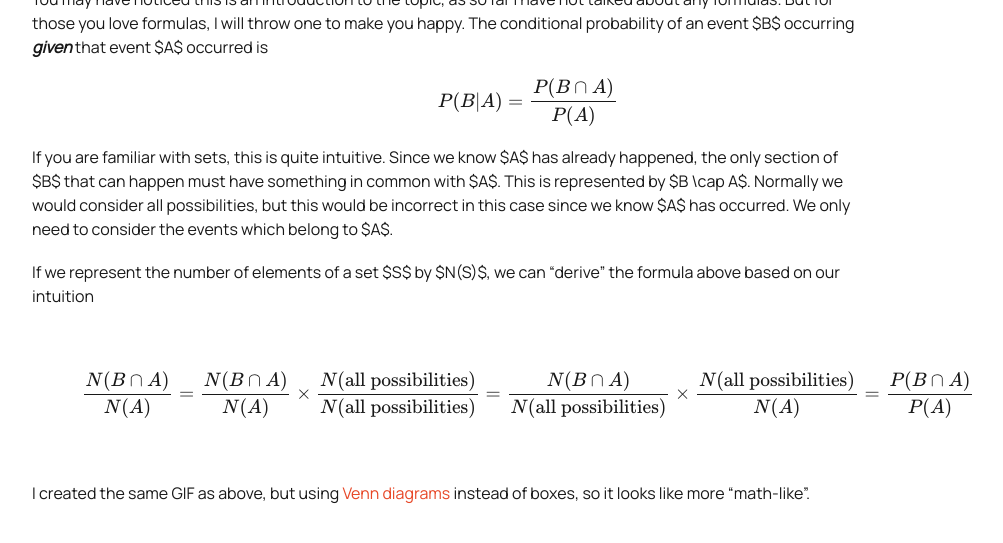
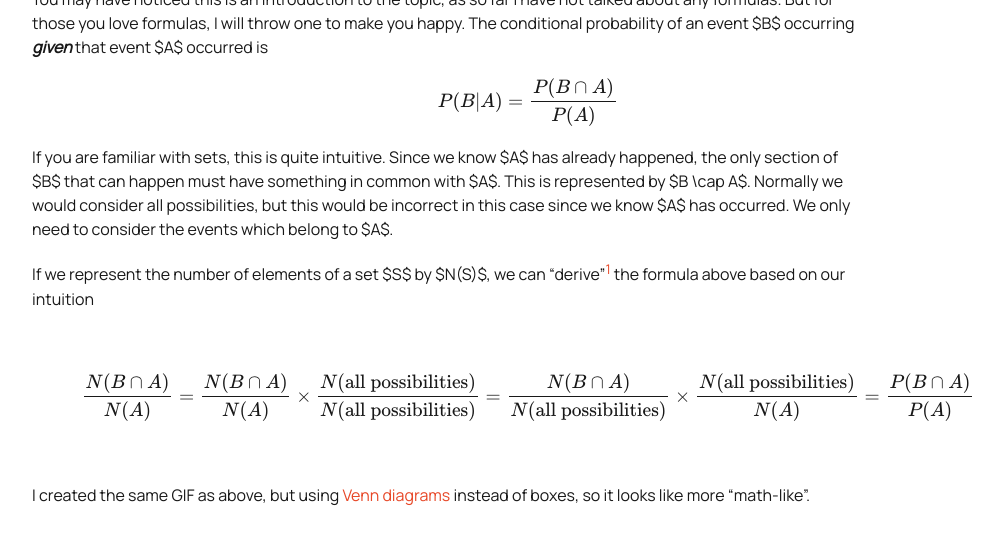
Before and after one commit to fvall/fvall.github.io, a Jekyll site: the page built from _posts/2020-08-12-conditional-probability.md, in a window 1280 px wide and 900 px high, scrolled down 2241 px, cut to the strip 0-543 px from the top of the window. Shown: the whole strip, without its empty margins (112-1115 px from the left). Built offline with Jekyll 4.4.1, drawn with Linux system fonts in a browser that asks for light colours; emoji names are drawn with the system emoji font; formulas are drawn with MathJax 3; some of the changed lines change nothing that is shown; some of the changed text lies outside the part shown.

Commit message:
add footer

```diff
--- a/_posts/2020-08-12-conditional-probability.md
+++ b/_posts/2020-08-12-conditional-probability.md
@@ -58,7 +58,9 @@
 
 If you are familiar with sets, this is quite intuitive. Since we know $A$ has already happened, the only section of $B$ that can happen must have something in common with $A$. This is represented by $B \cap A$. Normally we would consider all possibilities, but this would be incorrect in this case since we know $A$ has occurred. We only need to consider the events which belong to $A$.
 
-If we represent the number of elements of a set $S$ by $N(S)$, we can "derive" the formula above based on our intuition
+If we represent the number of elements of a set $S$ by $N(S)$, we can "derive"[^1] the formula above based on our intuition
+
+[^1]: This is far from a formal derivation, but I think it represents the idea
 
 <br>
 
@@ -92,3 +94,5 @@
 
 
 Until next time. :v:
+
+~~~
```
